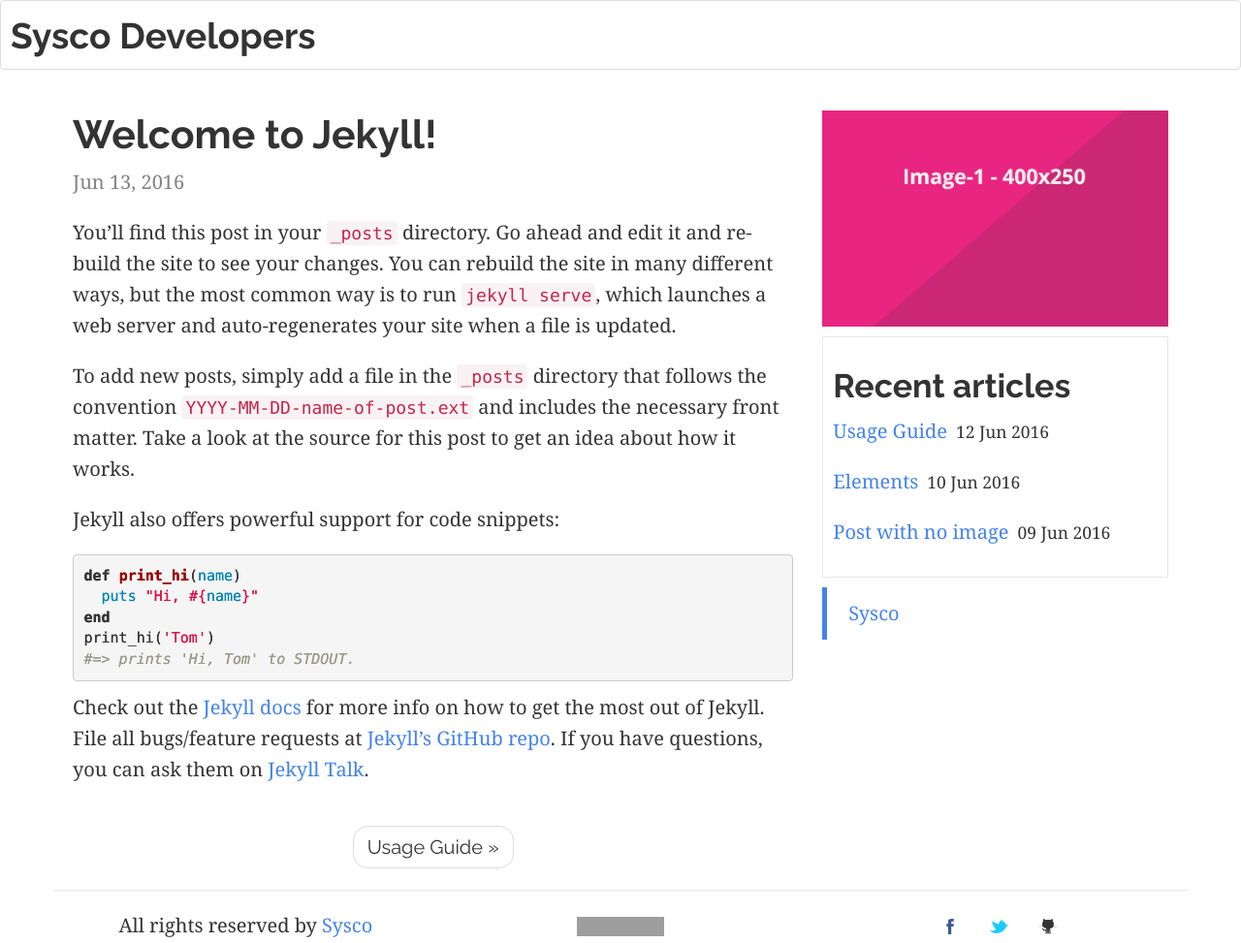
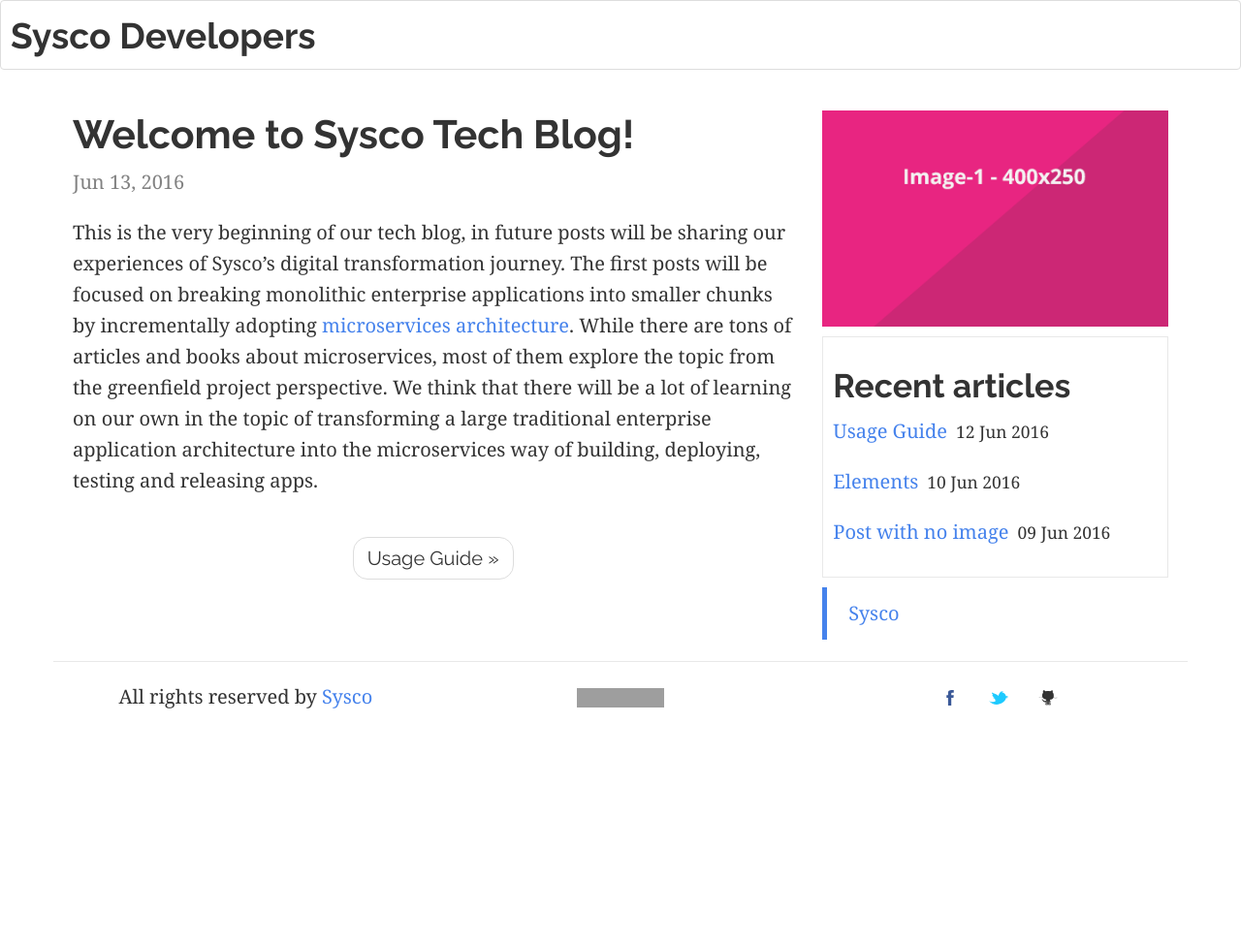
Before and after one commit to brocchini/brocchini.github.io, a Jekyll site: the page built from _posts/2016-06-13-welcome-to-jekyll.markdown, in a window 1280 px wide. Shown: the whole page at 97% size. Built offline with Jekyll 4.4.1, drawn with Linux system fonts in a browser that asks for light colours; comment, search, counter and statistics services are not loaded; after the commit the page ends 900 px from its top, so only the background shows below that; grey boxes are pictures that could not be loaded.

Commit message:
edited the welcome post

```diff
--- a/_config.yml
+++ b/_config.yml
@@ -9,7 +9,7 @@
 title: Sysco Developers
 email: your-email@domain.com
 description: > # this means to ignore newlines until "baseurl:"
-  Sysco technology blog.
+  Sysco Technology Blog.
 
 
 
@@ -32,7 +32,7 @@
 paginate_path: /page:num/
 
 # Tracker
-analytics: UA-83979019-1
+analytics:
 
 # Comments
 disqus-shortname: sysco-blog
--- a/_posts/2016-06-13-welcome-to-jekyll.markdown
+++ b/_posts/2016-06-13-welcome-to-jekyll.markdown
@@ -1,27 +1,15 @@
 ---
 layout: post
-title:  "Welcome to Jekyll!"
+title:  "Welcome to Sysco Tech Blog!"
 date:   2016-06-13 10:51:47 +0530
 categories: jekyll update
 img: image-1.png
 categories: [one, two]
 ---
-You’ll find this post in your `_posts` directory. Go ahead and edit it and re-build the site to see your changes. You can rebuild the site in many different ways, but the most common way is to run `jekyll serve`, which launches a web server and auto-regenerates your site when a file is updated.
+This is the very beginning of our tech blog, in future posts will be sharing our experiences of Sysco's digital transformation journey.
+The first posts will be focused on breaking monolithic enterprise applications into smaller chunks by incrementally adopting [microservices architecture][msa-wikipedia].
+While there are tons of articles and books about microservices, most of them explore the topic from the greenfield project perspective.
+We think that there will be a lot of learning on our own in the topic of transforming a large traditional enterprise application architecture into the microservices way of building, deploying, testing and releasing apps.
 
-To add new posts, simply add a file in the `_posts` directory that follows the convention `YYYY-MM-DD-name-of-post.ext` and includes the necessary front matter. Take a look at the source for this post to get an idea about how it works.
 
-Jekyll also offers powerful support for code snippets:
-
-{% highlight ruby %}
-def print_hi(name)
-  puts "Hi, #{name}"
-end
-print_hi('Tom')
-#=> prints 'Hi, Tom' to STDOUT.
-{% endhighlight %}
-
-Check out the [Jekyll docs][jekyll-docs] for more info on how to get the most out of Jekyll. File all bugs/feature requests at [Jekyll’s GitHub repo][jekyll-gh]. If you have questions, you can ask them on [Jekyll Talk][jekyll-talk].
-
-[jekyll-docs]: http://jekyllrb.com/docs/home
-[jekyll-gh]:   https://github.com/jekyll/jekyll
-[jekyll-talk]: https://talk.jekyllrb.com/
+[msa-wikipedia]: https://en.wikipedia.org/wiki/Microservices
```
